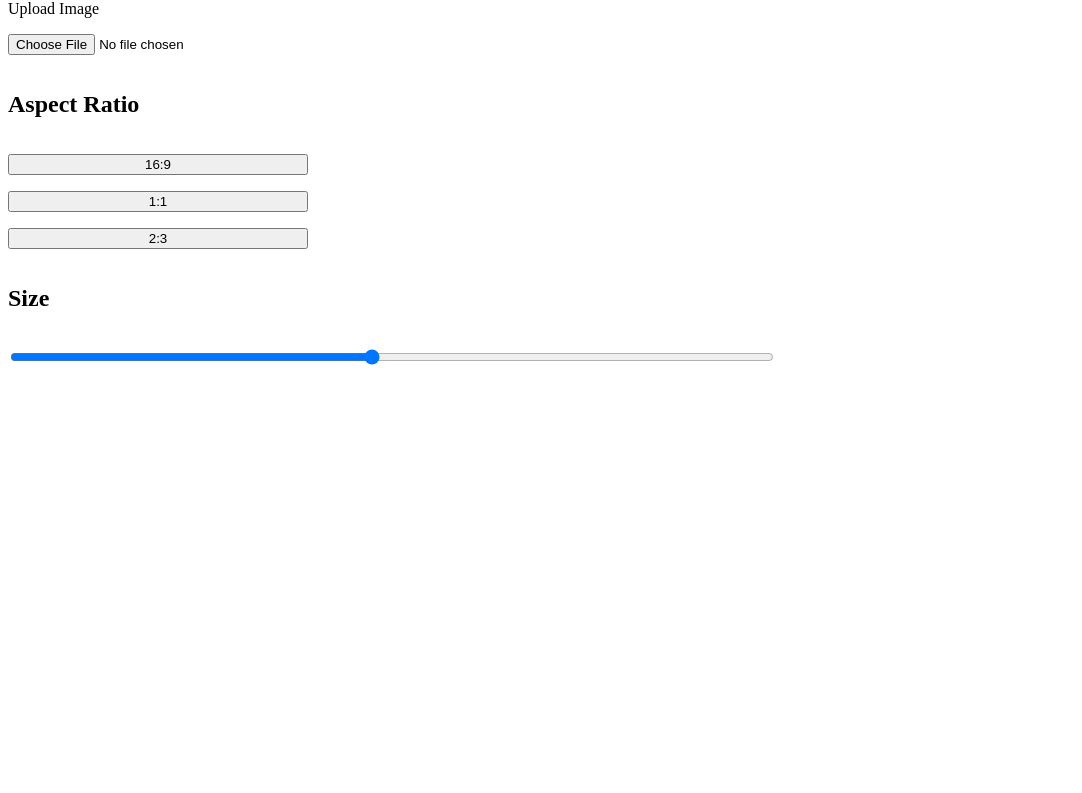
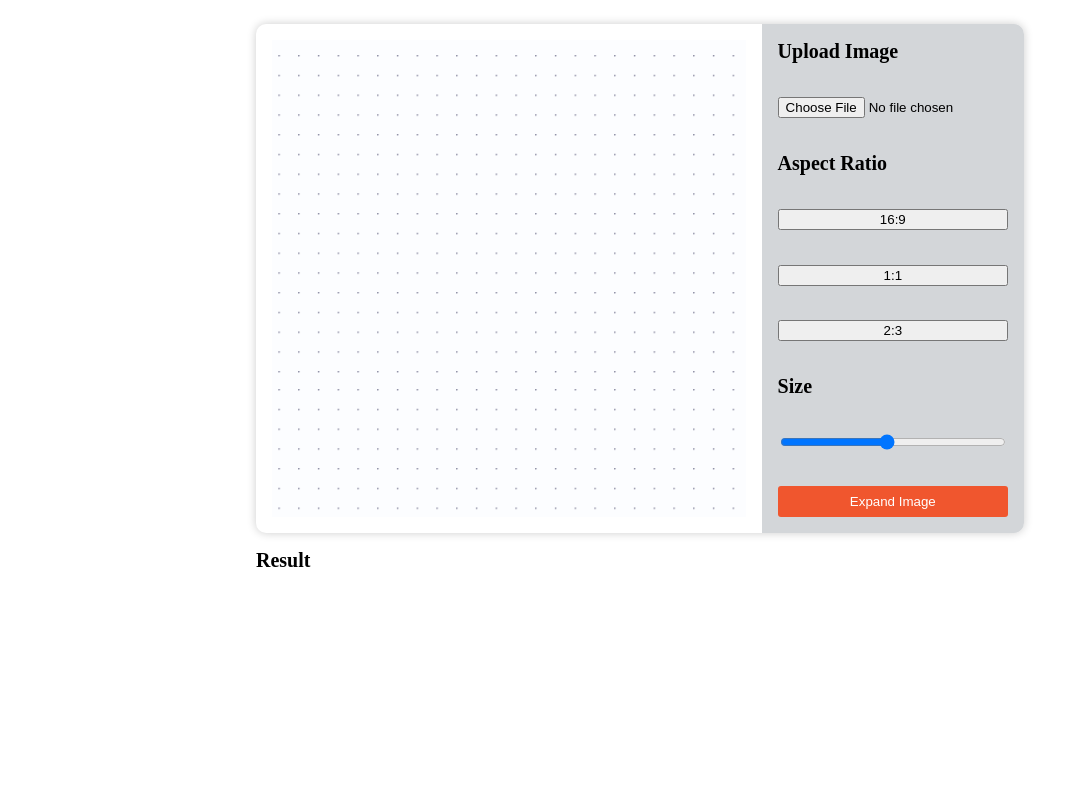
Before and after one commit to soona-studios/microapp-frontends, a plain HTML site: page ai_image_expander/index.html in a window 1280 px wide. Shown: the part 67-860 px from the top of the page, without its empty margins (0-1082 px from the left). After the commit the page ends 816 px from the top, so only its background shows below. Drawn offline with Linux system fonts and the light colour scheme.

Commit message:
split into columns

```diff
--- a/ai_image_expander/index.html
+++ b/ai_image_expander/index.html
@@ -9,20 +9,22 @@
 
   <body>
     <script src="script.js"></script>
+    <div class="main-container">
       <nav class="header">
         <h1>AI Image Expander</h1>
       </nav>
 
-    <div class="main">
-      <label for="img-upload">Upload Image</label>
+      <div class="columns">
+        <!-- canvas -->
+        <div class="column canvas-column">
+          <div id="canvasContainer">
+            <canvas id="canvas"></canvas>
+          </div>
+        </div>
+        <!-- user controls -->
+        <aside class="column controls-column">
+          <h2>Upload Image</h2>
           <input type="file" id="fileInput" accept="image/*" />
-
-      <img
-        id="uploadedImage"
-        src="#"
-        alt="Uploaded Image"
-        style="max-width: 100%; display: none"
-      />
 
           <h2>Aspect Ratio</h2>
           <button id="aspect169">16:9</button>
@@ -39,16 +41,14 @@
             value="1"
           />
 
-      <div id="canvasContainer">
-        <canvas id="canvas"></canvas>
+          <button id="expandImageButton">Expand Image</button>
+        </aside>
       </div>
 
-      <img id="maskedImage" src="" alt="Masked Image" />
-
+      <div class="result-container">
         <h2>Result</h2>
         <img id="resultImage" src="" alt="Result Image" />
-
-      <button id="expandImageButton">Expand Image</button>
+      </div>
     </div>
   </body>
 </html>
--- a/ai_image_expander/script.js
+++ b/ai_image_expander/script.js
@@ -2,7 +2,6 @@
 
 document.addEventListener("DOMContentLoaded", function () {
   const fileInput = document.getElementById("fileInput");
-  const maskedImage = document.getElementById("maskedImage");
   let resultImage = document.getElementById("resultImage");
   const aspect169 = document.getElementById("aspect169");
   const aspect11 = document.getElementById("aspect11");
@@ -13,10 +12,8 @@ document.addEventListener("DOMContentLoaded", function () {
   const scaleSlider = document.getElementById("scaleSlider");
 
   let uploadedImage = null;
-  let uploadedImageFile = null;
   let maskedDataURL = null;
-  let maskFile = null;
-  let aspectRatio = 16 / 9; // Default aspect ratio
+  let aspectRatio = 1; // Default aspect ratio
 
   const canvasContainer = document.getElementById("canvasContainer"); // Add a container for the canvas in your HTML
   let scaleFactor = 1;
@@ -92,17 +89,12 @@ document.addEventListener("DOMContentLoaded", function () {
   }
 
   expandImageButton.addEventListener("click", function () {
-    console.log("hello");
     expandImage();
   });
 
   // Draw the canvas with overlay and mask
   function drawCanvas() {
     if (!uploadedImage) {
-      // Handle case where no image is uploaded
-      ctx.clearRect(0, 0, canvas.width, canvas.height);
-      ctx.fillStyle = "#FFF"; // Or any other background color
-      ctx.fillRect(0, 0, canvas.width, canvas.height);
       return;
     }
 
@@ -201,12 +193,6 @@ document.addEventListener("DOMContentLoaded", function () {
     // Convert the mask canvas to a Data URL
     maskedDataURL = maskCanvas.toDataURL("image/png"); // Specify the desired image format
 
-    // add url to maskedImage element
-    maskedImage.src = maskedDataURL;
-
-    // display maskedImage
-    maskedImage.style.display = "block";
-
     createBlobs(maskedDataURL);
   }
 
@@ -253,8 +239,8 @@ document.addEventListener("DOMContentLoaded", function () {
     fetch("http://localhost:8000/api/v1/predictions/", options)
       .then((response) => response.json())
       .then((data) => {
-        console.log(data);
         resultImage.src = data[0];
+        resultImage.style.display = "block";
       });
   }
 });
--- a/ai_image_expander/style.css
+++ b/ai_image_expander/style.css
@@ -1,21 +1,53 @@
-html {
-  height: 100%;
-  width: 100%;
+body {
+  height: 100vh;
 }
 
-.main {
+h2 {
+  font-size: 20px;
+  margin: 0;
+}
+
+.main-container {
   display: flex;
   flex-direction: column;
   max-width: 768px;
   gap: 1rem;
+  margin: 0 auto;
 }
 
-button {
-  max-width: 300px;
+.columns {
+  display: flex;
+  flex-direction: row;
+  border-radius: 10px;
+  box-shadow: 0 0 10px rgba(0, 0, 0, 0.2);
+}
+
+.column {
+  display: flex;
+  flex-direction: column;
+  justify-content: space-between;
+  gap: 1rem;
+}
+
+.canvas-column {
+  width: 70%;
+}
+
+.controls-column {
+  background: #d3d6d9;
+  width: 30%;
+  padding: 1rem;
+  border-radius: 0 10px 10px 0;
+}
+
+#canvasContainer {
+  padding: 1rem;
 }
 
 #canvas {
   background: url("canvas.png");
+  width: 100%;
+  height: 100%;
 }
 
 .output-img-container {
@@ -25,3 +57,20 @@ button {
 #maskedImage {
   display: none;
 }
+
+#expandImageButton {
+  background: #f0562e;
+  color: white;
+  padding: 0.5rem;
+  border: none;
+  border-radius: 3px;
+}
+
+#expandImageButton:hover {
+  background: #f8b3a1;
+  cursor: pointer;
+}
+
+#resultImage {
+  display: none;
+}
```
Lines whose indentation alone changed are shown as unchanged.
